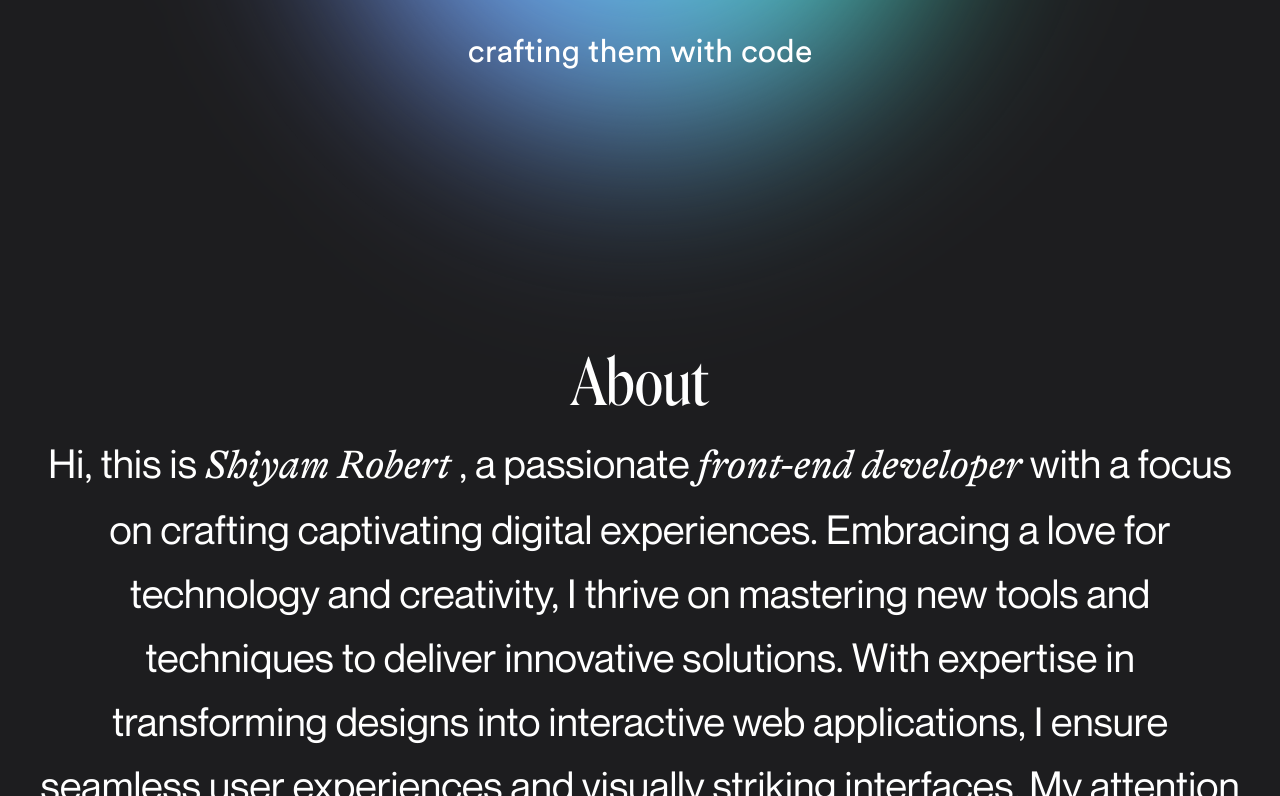
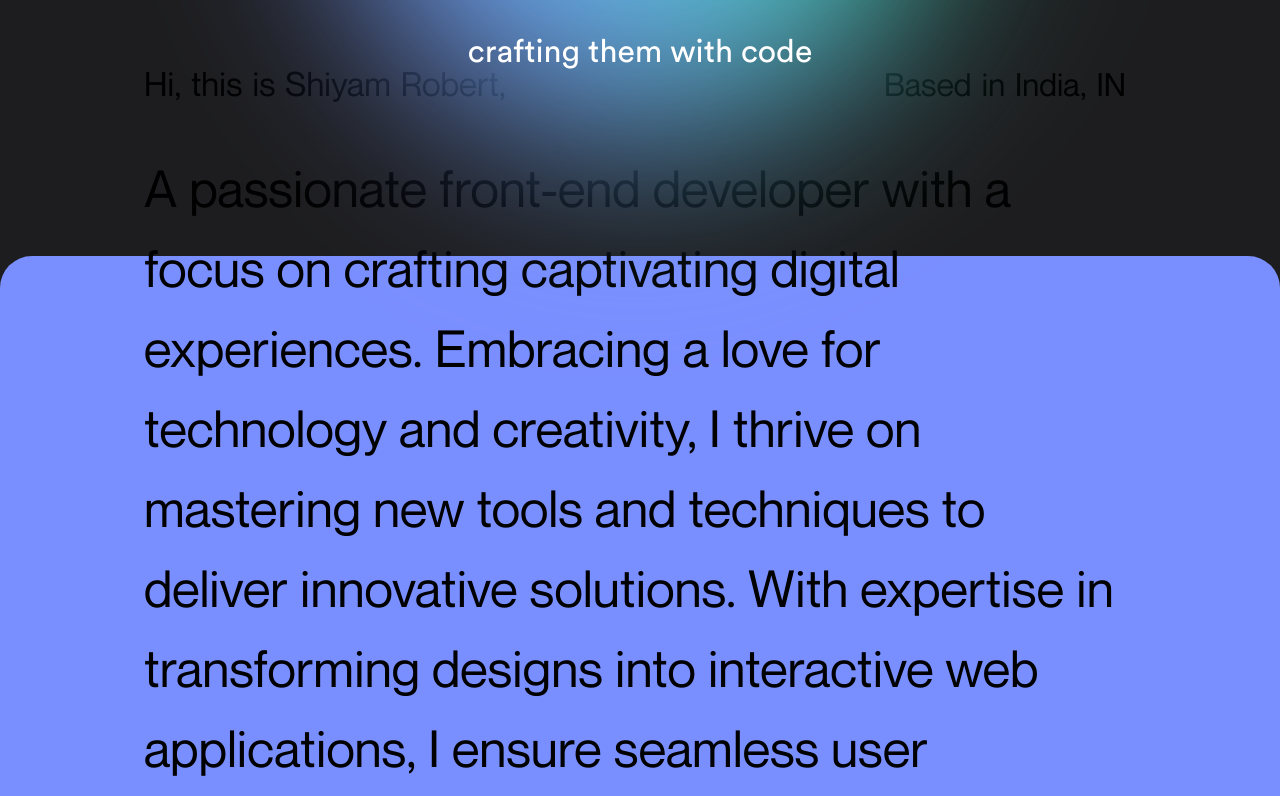
Before and after one commit to shiyammm/portfolio_using_react, a React (Vite) app: page / in a window 1280 px wide. Shown: the part 544-1340 px from the top of the page. Built offline with nearby package versions, Linux system fonts and the light colour scheme.

Commit message:
Enhance about section: Adjust background color, text color, text size and integrate GSAP scroll animation

```diff
--- a/src/containers/About.jsx
+++ b/src/containers/About.jsx
@@ -2,24 +2,95 @@ import Title from '../components/Title';
 import React from 'react';
 import gsap from 'gsap';
 import { useGSAP } from '@gsap/react';
+import { useRef } from 'react';
+import { ScrollTrigger } from 'gsap/all';
+
+gsap.registerPlugin(ScrollTrigger);
 
 const About = () => {
+  const aboutRef = useRef();
+
+  const Name = 'Hi, this is Shiyam Robert,';
+
+  const Based = 'Based in India, IN';
+
+  const ParagraphText =
+    "A passionate front-end developer with a focus on crafting captivating digital experiences. Embracing a love for technology and creativity, I thrive on mastering new tools and techniques to deliver innovative solutions. With expertise in transforming designs into interactive web applications, I ensure seamless user experiences and visually striking interfaces. My attention to detail and commitment to excellence drive me to create compelling websites that leave a lasting impact. Let's collaborate to enhance your digital presence and bring your ideas to life!";
+
+  const NameWords = Name.split(' ');
+
+  const BasedWords = Based.split(' ');
+
+  const ParagraphWords = ParagraphText.split(' ');
+
+  useGSAP(
+    () => {
+      const tweenWord = gsap.from('.word', {
+        y: 30,
+        opacity: 0,
+        stagger: 0.05,
+        duration: 0.4,
+        ease: 'power4.out',
+      });
+
+      ScrollTrigger.create({
+        trigger: aboutRef.current,
+        start: 'top 50%',
+        animation: tweenWord,
+        // markers: true,
+      });
+
+      const tweenLine = gsap.from('.paragraphDiv', {
+        width: 0,
+        duration: 1.5,
+      });
+
+      ScrollTrigger.create({
+        trigger: aboutRef.current,
+        start: 'top 50%',
+        animation: tweenLine,
+        // markers: true,
+      });
+    },
+    { scope: aboutRef },
+  );
+
   return (
-    <div className="relative flex flex-col items-center justify-center w-full h-screen text-white bg-gray">
-      <Title title="About" />
-      <p className="text-center text-[2.5rem] font-neue-montreal w-[75rem] mt-[8rem] leading-[4rem] split">
-        Hi, this is <span className="font-gtApina">Shiyam Robert </span>, a
-        passionate <span className="font-gtApina"> front-end developer</span>{' '}
-        with a focus on crafting captivating digital experiences. Embracing a
-        love for technology and creativity, I thrive on mastering new tools and
-        techniques to deliver innovative solutions. With expertise in
-        transforming designs into interactive web applications, I ensure
-        seamless user experiences and visually striking interfaces. My attention
-        to detail and commitment to excellence drive me to create compelling
-        websites that leave a lasting impact. Let's collaborate to enhance your
-        digital presence and bring your ideas to life!"
-      </p>
-    </div>
+    <section
+      className="w-full h-screen text-black bg-violet rounded-[2rem] px-[9rem] flex flex-col justify-center"
+      ref={aboutRef}
+    >
+      <div className="flex justify-between">
+        <div>
+          <h2 className="text-left text-[2.1rem] leading-[5rem] font-neue-montreal pb-[0.5rem]">
+            {NameWords.map((nameWord, index) => (
+              <span key={index} className="inline-block word mr-2.5">
+                {nameWord}
+              </span>
+            ))}
+          </h2>
+        </div>
+        <div>
+          <h2 className="text-left text-[2rem] leading-[5rem] font-neue-montreal">
+            {BasedWords.map((basedWord, index) => (
+              <span key={index} className="inline-block mr-2.5 word">
+                {basedWord}
+              </span>
+            ))}
+          </h2>
+        </div>
+      </div>
+      <div className="w-full h-[2px] bg-black paragraphDiv"></div>
+      <div className="">
+        <p className="text-left text-[3.2rem] leading-[5rem] font-neue-montreal pt-[1rem]">
+          {ParagraphWords.map((ParagraphWord, index) => (
+            <span key={index} className="inline-block mr-3 word">
+              {ParagraphWord}
+            </span>
+          ))}
+        </p>
+      </div>
+    </section>
   );
 };
 
```
